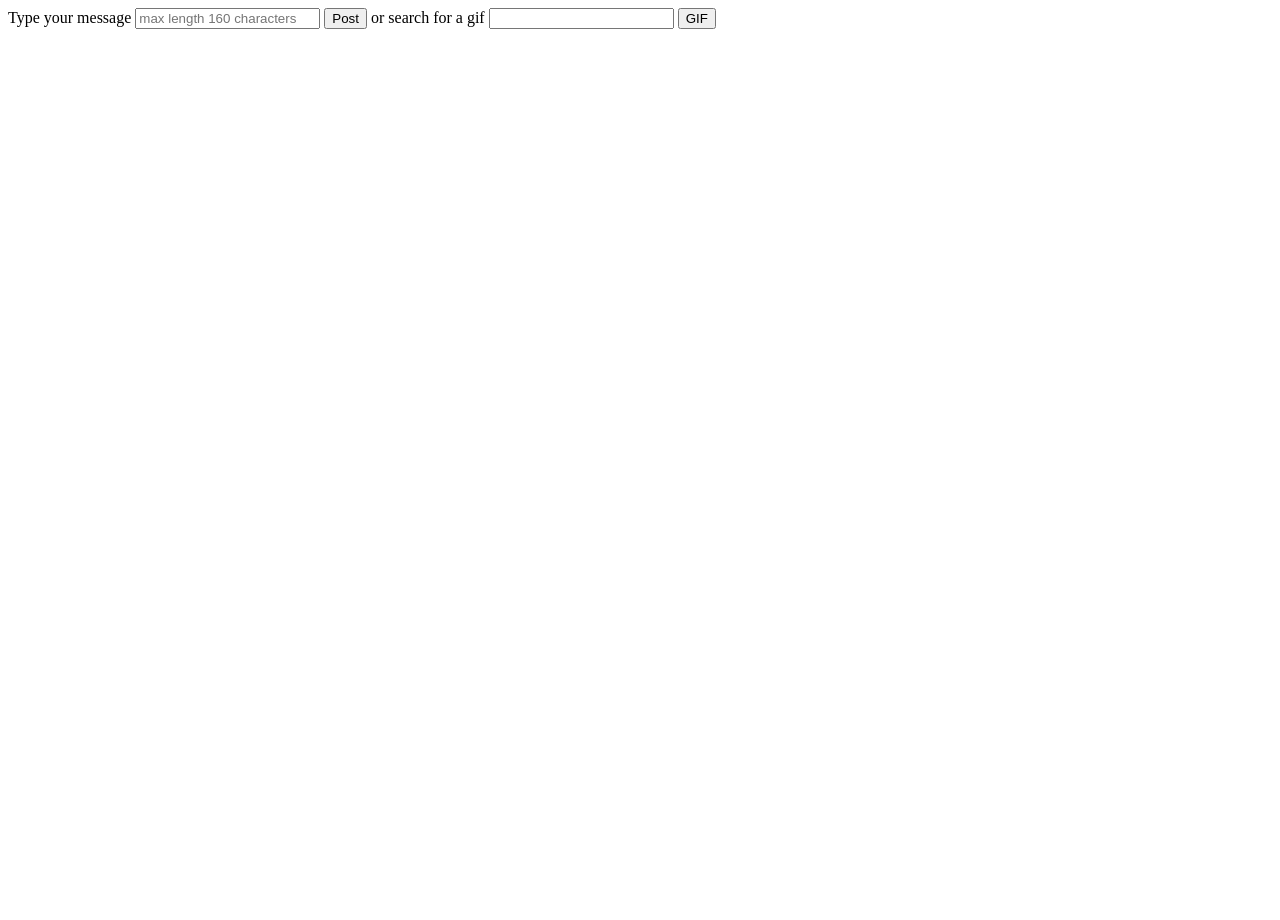
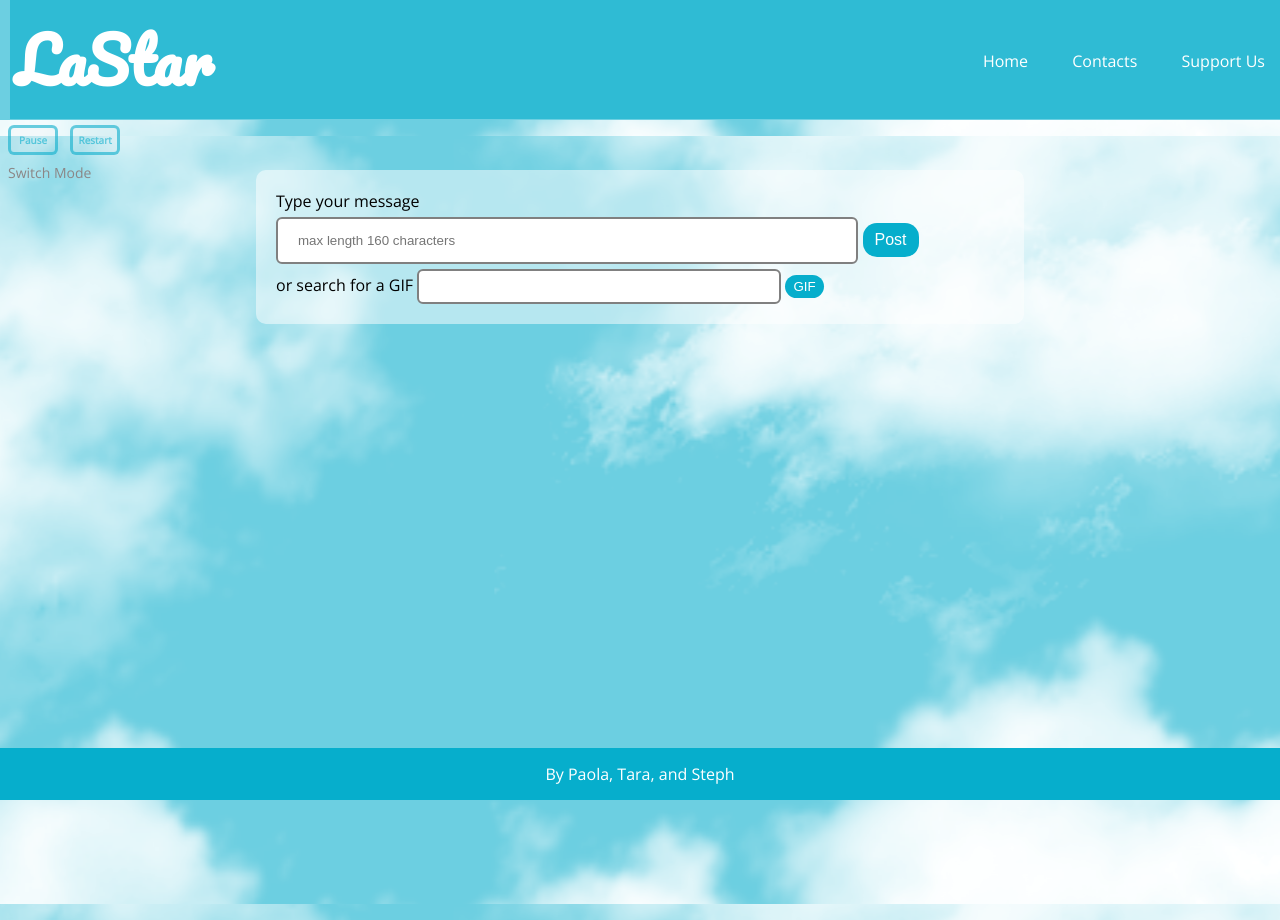
Before and after one commit to stephanie-ai/la-star-project, a plain HTML site: page client/index.html in a window 1280 px wide. Before the commit the page ends 800 px from the top, so only its background shows below. Drawn offline with nearby package versions, Linux system fonts and the light colour scheme; no server answers.

Commit message:
style the html file

```diff
--- a/client/app.js
+++ b/client/app.js
@@ -133,6 +133,7 @@ function submitLove(e) {
 
 function createReactionButtons(newPost, postId) {
   const buttonContainer = document.createElement("div");
+  buttonContainer.setAttribute('class', 'reactionContainer');
   let likeBtn = document.createElement("button");
   let dislikeBtn = document.createElement("button");
   let loveBtn = document.createElement("button");
@@ -202,6 +203,7 @@ function repliesFunction(replyData, formReply) {
 
 function createReplyButton(newPost, formReply) {
   const replyButton = document.createElement("button");
+  replyButton.setAttribute('class', 'replyBtn')
   replyButton.textContent = "Reply";
   replyButton.addEventListener("click", hiddenForm);
   function hiddenForm() {
--- a/client/index.html
+++ b/client/index.html
@@ -7,15 +7,44 @@
     <script src="https://cdnjs.cloudflare.com/ajax/libs/normalize/8.0.1/normalize.css"></script>
     <link rel="stylesheet" href="style.css">
     <script defer src="app.js"></script>
+
+    <script defer src="style.js"></script>
 </head>
+<body>
+    <!-- <div id="header"> -->
+        <header id="header">
+            <h1>LaStar</h1>
+            <nav>
+                <ul class="nav">
+                    <li><a href="#">Home</a></li>
+                    <li><a href="#">Contacts</a></li>
+                    <li><a href="#">Support Us</a></li>
+                </ul>
+            </nav>
+        </header>
+        <!-- </div>   -->
+       <section id="backgroundButtons">
+                <div class="btn" onClick="ani()">
+                    Pause
+                </div>
 
+                <div class="btn" onClick="ani2()">
+                    Restart
+                </div>
+                <div class="modeBtn" onClick="darkFunction()">
+                    Switch Mode
+                </div>
+        </section>
+
+        <main>
     <form id="postForm">
         <label for="content">Type your message</label>
-        <input type="text" id="content" maxlength="160" placeholder="max length 160 characters"/>
-        <input type="submit" value="Post">
-
+        <br>
+        <input type="text" id="content" maxlength="160" placeholder="max length 160 characters" />
+        <input type="submit" class="postBtn" value="Post">
+        <br>
         <form id="giphyForm">
-            <label for="giphy">or search for a gif</label>
+            <label for="giphy">or search for a GIF</label>
             <input id="giphyInput" type="search" />
             <button id="gif">GIF</button>
         </form>
@@ -25,6 +54,12 @@
     <section id="posts">
 
     </section>
-
+</main>
+<div class="container">
+    <div id="cloudAnimation" class="cloud"></div>
+</div>
+    <footer>
+        <p>By Paola, Tara, and Steph</p>
+    </footer>
 </body>
 </html>
--- a/client/style.css
+++ b/client/style.css
@@ -1,5 +1,211 @@
+@import url('https://fonts.googleapis.com/css2?family=Open+Sans&family=Pacifico&display=swap');
+
 * {
   box-sizing: border-box;
+  margin: 0;
+  padding: 0;
+}
+
+header { grid-area: head; }
+nav { grid-area: nav; }
+main { grid-area: main; }
+
+body {
+  display: grid;
+  width: 100%;
+  height: 100vh;
+  grid-template-areas: "head nav"
+                        "main";
+  z-index: 1;
+  background-color: rgba(6, 174, 204, 0.589);
+  /* background-image: url(sky.jpg); */
+  background-repeat: no-repeat;
+  background-size: cover;
+  font-family: 'Open Sans', Verdana, Arial;
+}
+
+#header {
+  background-color: rgba(6, 174, 204, 0.589);
+  padding: 5px;
+  display: inline-block;
+  width: 100%;
+  position: absolute;
+  float: left;
+  margin: auto 10px;
+}
+
+h1 {
+  font-size: 62px;
+  /* margin-top: 0; */
+  float: left;
+  color: white;
+  font-family: 'Pacifico', Verdana, Sans-serif;
+}
+
+nav {
+  margin-top: 45px;
+  float: right;
+}
+
+li {
+  list-style-type: none;
+  padding: 10px;
+  display: inline;
+  font-family: 'Open Sans', Verdana, Arial;
+}
+
+a {
+  text-decoration: none;
+  padding: 10px;
+  color: white;
+}
+
+a:hover {
+  border: 2px solid white;
+  border-radius: 20px;
+  font-weight: bold;
+}
+
+main {
+  align-items: center;
+  /* border: 2px solid grey; */
+  /* border-radius: 4px; */
+  margin-top: 170px;
+  margin-left: 20%;
+  position: absolute;
+  width: 60%;
+}
+
+#content {
+  width: 80%;
+  padding: 14px 20px;
+  margin-top: 5px;
+  margin-bottom: 5px;
+  border: 2px solid grey;
+  border-radius: 6px;
+}
+
+#giphyInput {
+  padding: 8px 16px;
+  width: 50%;
+  border: 2px solid grey;
+  border-radius: 6px;
+}
+
+.container {
+  position: absolute;
+  top: 120px;
+  left: 0;
+  right: 0;
+  padding: 0;
+  width: 100%;
+  height: 100vh;
+  /* background-color: rgba(0, 217, 255, 0.349); */
+  background-size: cover;
+  z-index: -1;
+}
+
+#cloudAnimation {
+  width:
+}
+
+.btn {
+  color: rgba(6, 174, 204, 0.589);
+  padding: 5px;
+  background-color: rgba(233, 227, 227, 0.1);
+  font-size: 10px;
+  font-weight: bold;
+  border: 3px solid rgba(6, 174, 204, 0.589);
+  border-radius: 6px;
+  /* opacity: 0.8; */
+  width: 50px;
+  cursor: pointer;
+  text-align: center;
+  transition: all 0.3s;
+  display: inline-block;
+  margin-left: 8px;
+  z-index: 0.8;
+  margin-top: 45px;
+}
+
+.modeBtn {
+  color: rgb(139, 134, 134);
+  margin: 8px;
+  font-size: 14px;
+}
+
+#backgroundButtons {
+  margin-top: 80px;
+  color: rgb(97, 94, 94);
+}
+
+.cloud {
+  position: absolute;
+  top: 0;
+  left: 0;
+  width: 100%;
+  height: 100vh;
+  background: url(cloud.png);
+  animation: cloud 60s linear infinite;
+}
+
+@keyframes cloud {
+  0% {
+      background-position: 0px;
+  }
+  100% {
+      background-position: 5440px;
+  }
+}
+
+/* input[type=text]:focus {
+  background-color: lightblue;
+  border: 3px solid #555;
+} */
+
+
+#postForm {
+  padding: 20px;
+  width: 100%;
+  background-color: rgb(255, 255, 255, 0.5);
+  border-radius: 10px;
+  border: none;
+
+}
+
+.postBtn {
+  padding: 8px 12px;
+  cursor: pointer;
+  color: white;
+  background-color: rgb(6, 174, 204);
+  border-radius: 14px;
+  border: none;
+  font-size: 16px;
+}
+
+.postBtn:hover {
+  font-weight: bold;
+}
+
+#gif {
+  padding: 4px 8px;
+  cursor: pointer;
+  color: white;
+  background-color: rgb(6, 174, 204);
+  border-radius: 14px;
+  border: none;
+}
+
+#gif:hover {
+  font-weight: bold;
+}
+
+#posts {
+  /* display: flex; */
+  flex-direction: column;
+  align-items: center;
+  width: 50%;
+  margin: auto;
 }
 
 #replyForm {
@@ -12,23 +218,76 @@
 
 #replyButton {
   visibility: hidden;
+
+}
+
+
+
+#buttonContainer {
+  visibility: hidden;
+  border: 2px solid grey;
 }
 
 #postContainer {
   border: 2px solid black;
 }
 
-#buttonContainer {
-  visibility: hidden;
-  border: 2px solid grey;
+.darkMode {
+  background-image: url("starsgiphy.gif");
+  z-index: -1;
+  color: white;
+}
+
+.modeBtn {
+  cursor: pointer;
+}
+
+footer {
+  position: fixed;
+  bottom: 0;
+  padding: 15px;
+  text-align: center;
+  width: 100%;
+  background-color: rgba(6, 174, 204);
+  color: white;
 }
 
 .reactionButtons {
   height: 30px;
+  margin: 10px auto;
+  background-color: rgb(6, 174, 204);
+  width: 25%;
+  border: 1px solid rgb(12, 112, 129);
+  border-radius: 8px;
+
+}
+
+/* .reactionContainer {
+  display: flex;
+
+} */
+
+/* #posts div {
+  display: flex;
+  flex-direction: column;
+  align-items: center;
+}  */
+
+.replyBtn {
+  padding: 8px;
+  background-color: rgb(6, 174, 204);
+  color: white;
+  border-radius: 6px;
+  border: none;
+  width: 50%;
+  margin: auto;
+  justify-content: center;
 }
 
 
-/* reaction emoji */
+
+/*reaction emoji*/
+
 .like::before {
   content: "👍 ";
 }
@@ -44,6 +303,7 @@
 .like, .dislike, .love{
   border: black;
   color: black;
+  margin: 2px;
 }
 
 .imgFormat{
--- /dev/null
+++ b/client/style.js
@@ -0,0 +1,16 @@
+function ani() {
+    document.getElementById('cloudAnimation').style.visibility = 'hidden';
+}
+
+function ani2() {
+    document.getElementById('cloudAnimation').style.visibility = 'visible';
+}
+
+function darkFunction() {
+    let element = document.body;
+    element.classList.toggle("darkMode");
+    ani2();
+    document.getElementById('cloudAnimation').style.display = 'none'
+}
+
+//https://giphy.com/gifs/stars-U3qYN8S0j3bpK
```
Also changed, not shown: client/cloud.png (added), 1 other file.
